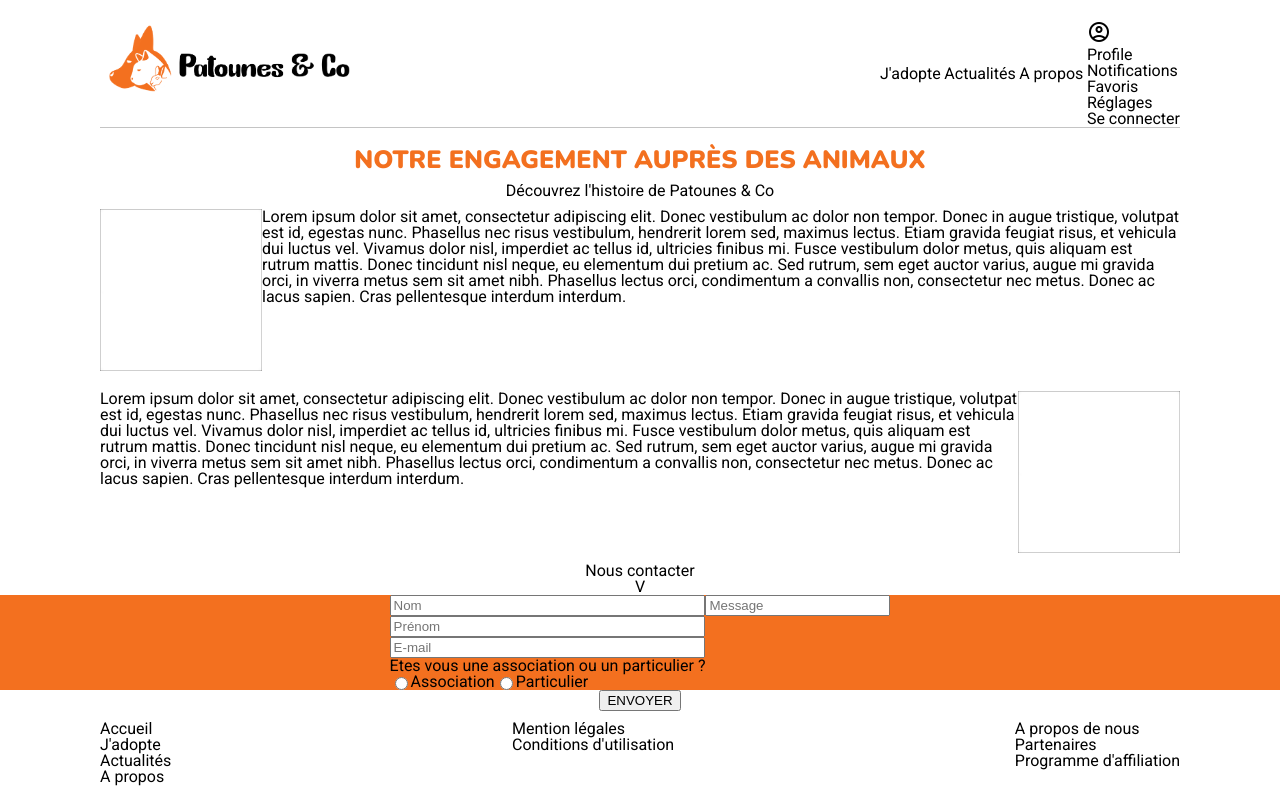
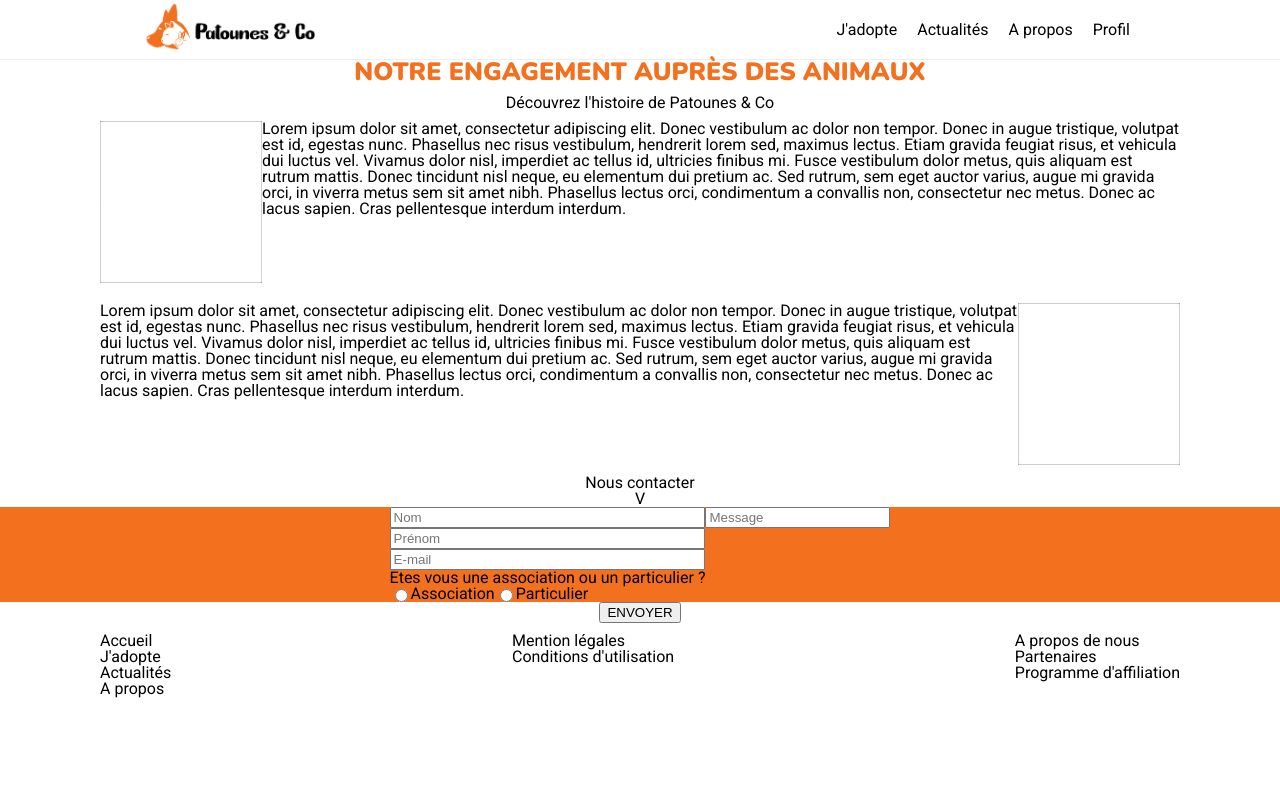
Before and after one commit to Thomas-FAGOT/Patounes_Co, a Django app: a page that uses Patounes_Co/listings/templates/listings/base.html in a window 1280 px wide. Run offline with Django 4.2, Linux system fonts and the light colour scheme.

Commit message:
modif nav bar

```diff
--- a/Patounes_Co/listings/static/listings/styles.css
+++ b/Patounes_Co/listings/static/listings/styles.css
@@ -6,30 +6,52 @@ body{
 }
 
 /* Début Nav Bar */
-.nav{
+
+a {
+    text-decoration: none;
+    color: black;
+}
+
+.nav {
+    margin: 0 auto;
+    width: 1000px;
     display: flex;
-    flex-direction: row;
     justify-content: space-between;
-    margin: 20px 100px;
-    border-bottom: solid 0.5px rgb(196, 196, 196);
 }
 
 .nav img{
-    width: 250px;
+    width: 175px;
 }
 
-.nav .lien{
-    display: flex;
-    flex-direction: row;
-    justify-content: space-between;
-    align-items: center;
-    width: 300px;
+header {
+    border-bottom: 1px solid #eee;
 }
 
-.nav .lien a{
-    text-decoration: none;
-    color: black;
-    font-family: 'Roboto', sans-serif;
+header ul {
+    display: flex;
+    align-items: center;
+}
+
+header li {
+    margin: 10px;
+}
+
+header li a:hover {
+    background-color: #F3701F;
+    color: white;
+}
+
+.sub-menu {
+    display: none;
+    position: absolute;
+    background-color: white;
+    border-radius: 20px;
+    border: 1px solid #eee;
+}
+
+header li:hover .sub-menu{
+    display: flex;
+    flex-direction: column;
 }
 /* Fin Nav Bar */
 
--- a/Patounes_Co/listings/templates/listings/base.html
+++ b/Patounes_Co/listings/templates/listings/base.html
@@ -11,24 +11,26 @@
     <title>Patounes & Co</title>
 </head>
 <body>
+    <header>
         <nav class="nav">
             <a href="http://127.0.0.1:8000" id="test"><img src="{% static 'images/Logo.png'%}" alt="Logo Patounes & Co"></a>
-        <div class="lien">
-            <a href='http://127.0.0.1:8000/adopte/'>J'adopte</a>
-            <a href="http://127.0.0.1:8000/actualite/">Actualités</a>
-            <a href="http://127.0.0.1:8000/a propos/">A propos</a>
-            <div class="profilDeroulant">
-                <span class="material-symbols-rounded">account_circle</span>
             <ul>
-                    <li><a href="#">Profile</a></li>
+                <li><a href='http://127.0.0.1:8000/adopte/'>J'adopte</a></li>
+                <li><a href="http://127.0.0.1:8000/actualite/">Actualités</a></li>
+                <li><a href="http://127.0.0.1:8000/a propos/">A propos</a></li>
+                <li>
+                    <a href="#">Profil</a>
+                    <ul class="sub-menu">
+                        <li><a href="#">Profil</a></li>
                         <li><a href="#">Notifications</a></li>
                         <li><a href="#">Favoris</a></li>
                         <li><a href="#">Réglages</a></li>
                         <li><a href="http://127.0.0.1:8000/connexion/">Se connecter</a></li>
                     </ul>
-            </div>
-        </div>
+                </li>
+            </ul>
         </nav>
+    </header>
     {%block content%}
     {%endblock%}
 </body>
```
Lines whose indentation alone changed are shown as unchanged.
